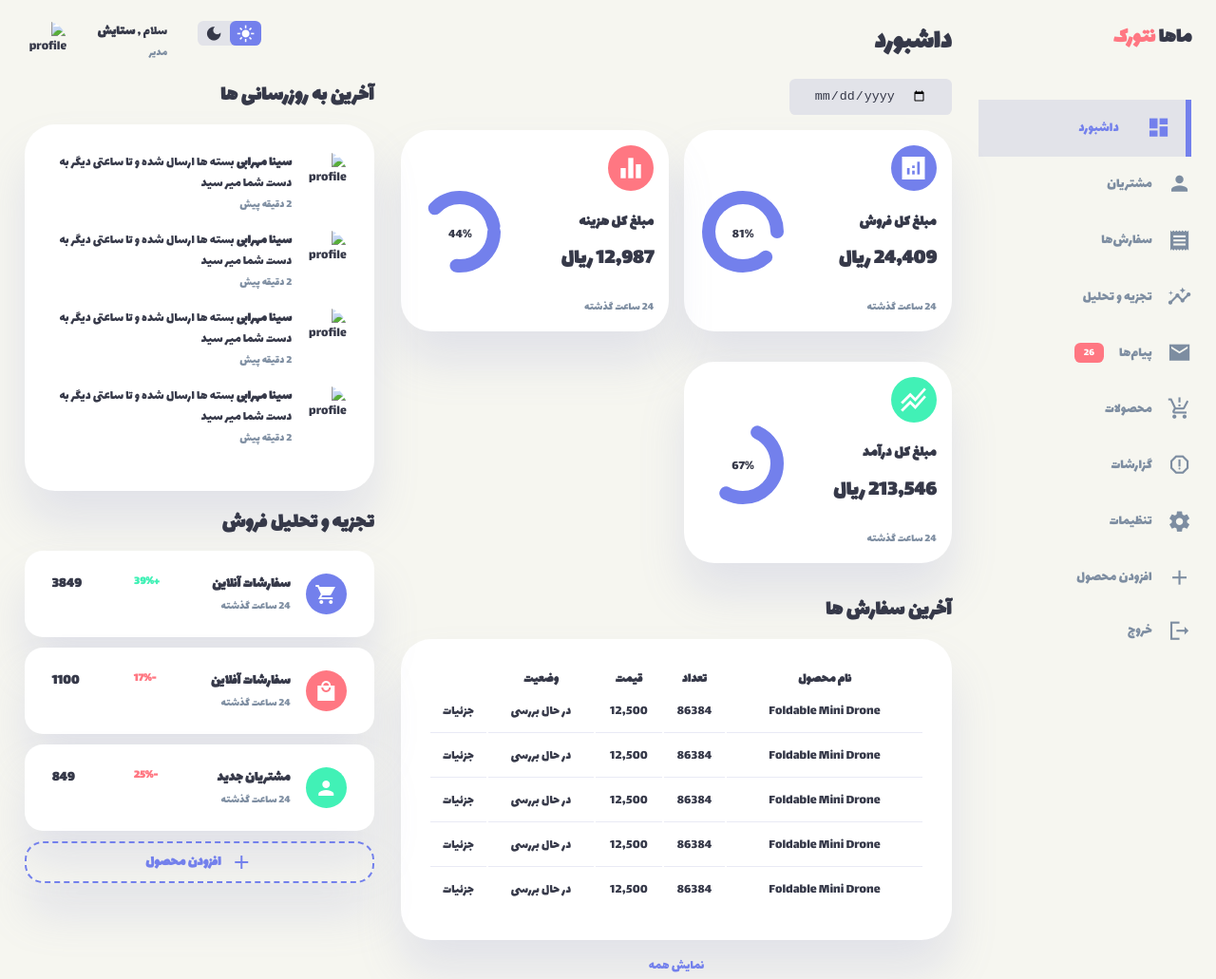
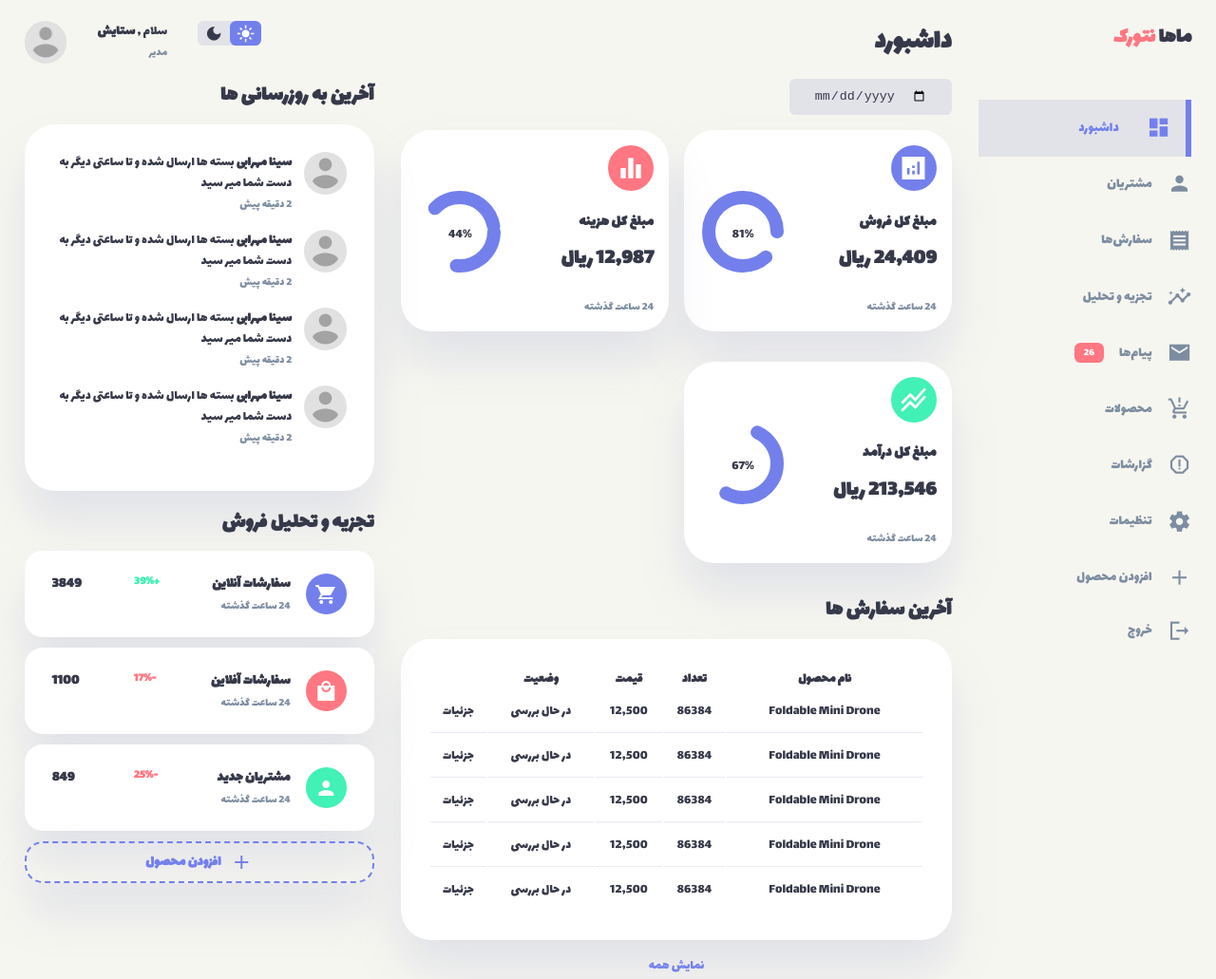
Before and after one commit to setykarimi/Resposive-Dashboard-html-css-, a plain HTML site: page index.html in a window 1280 px wide. Shown: the whole page at 95% size. Drawn offline with Linux system fonts and the light colour scheme.

Commit message:
Eidt images

```diff
--- a/index.html
+++ b/index.html
@@ -249,7 +249,7 @@
                     </div>
 
                     <div class="profile-photo">
-                        <img src="/profile.png" alt="profile">
+                        <img src="img/profile.png" alt="profile">
                     </div>
                 </div>
             </div>
@@ -260,7 +260,7 @@
                 <div class="updates">
                     <div class="update">
                         <div class="profile-photo">
-                            <img src="/profile.png" alt="profile">
+                            <img src="img/profile.png" alt="profile">
                         </div>
 
                         <div class="messages">
@@ -272,7 +272,7 @@
 
                     <div class="update">
                         <div class="profile-photo">
-                            <img src="/profile.png" alt="profile">
+                            <img src="img/profile.png" alt="profile">
                         </div>
 
                         <div class="messages">
@@ -284,7 +284,7 @@
 
                     <div class="update">
                         <div class="profile-photo">
-                            <img src="/profile.png" alt="profile">
+                            <img src="img/profile.png" alt="profile">
                         </div>
 
                         <div class="messages">
@@ -296,7 +296,7 @@
 
                     <div class="update">
                         <div class="profile-photo">
-                            <img src="/profile.png" alt="profile">
+                            <img src="img/profile.png" alt="profile">
                         </div>
 
                         <div class="messages">
```
